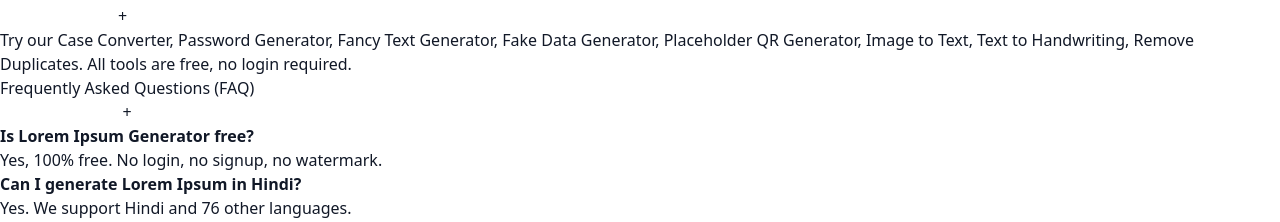
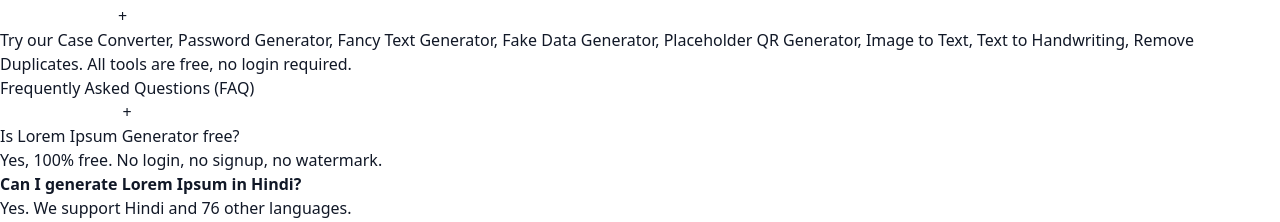
Before and after one commit to Ravs10/lorem-pro-tool, a Next.js app: page / in a window 1280 px wide. Shown: the part 2140-2362 px from the top of the page. Built offline with nearby package versions, Linux system fonts and the light colour scheme; no server answers; the database is empty.

Commit message:
Change FAQ question format from bold to header

```diff
--- a/app/components/SeoContent.tsx
+++ b/app/components/SeoContent.tsx
@@ -92,7 +92,7 @@ export default function SeoContent() {
 
         <Section title="Frequently Asked Questions (FAQ)">
           <div className="space-y-3">
-            <div><b>Is Lorem Ipsum Generator free?</b><p>Yes, 100% free. No login, no signup, no watermark.</p></div>
+            <div><h3 className="font-bold text-slate-900">Is Lorem Ipsum Generator free?</h3><p>Yes, 100% free. No login, no signup, no watermark.</p></div>
             <div><b>Can I generate Lorem Ipsum in Hindi?</b><p>Yes. We support Hindi and 76 other languages.</p></div>
             <div><b>How many words can I generate?</b><p>You can generate up to 100 paragraphs, sentences, or lists in one click.</p></div>
             <div><b>Can I download the generated text?</b><p>Yes. You can download in 8 formats including TXT, HTML, PDF, DOC, JSON, CSV, and Markdown.</p></div>
```
